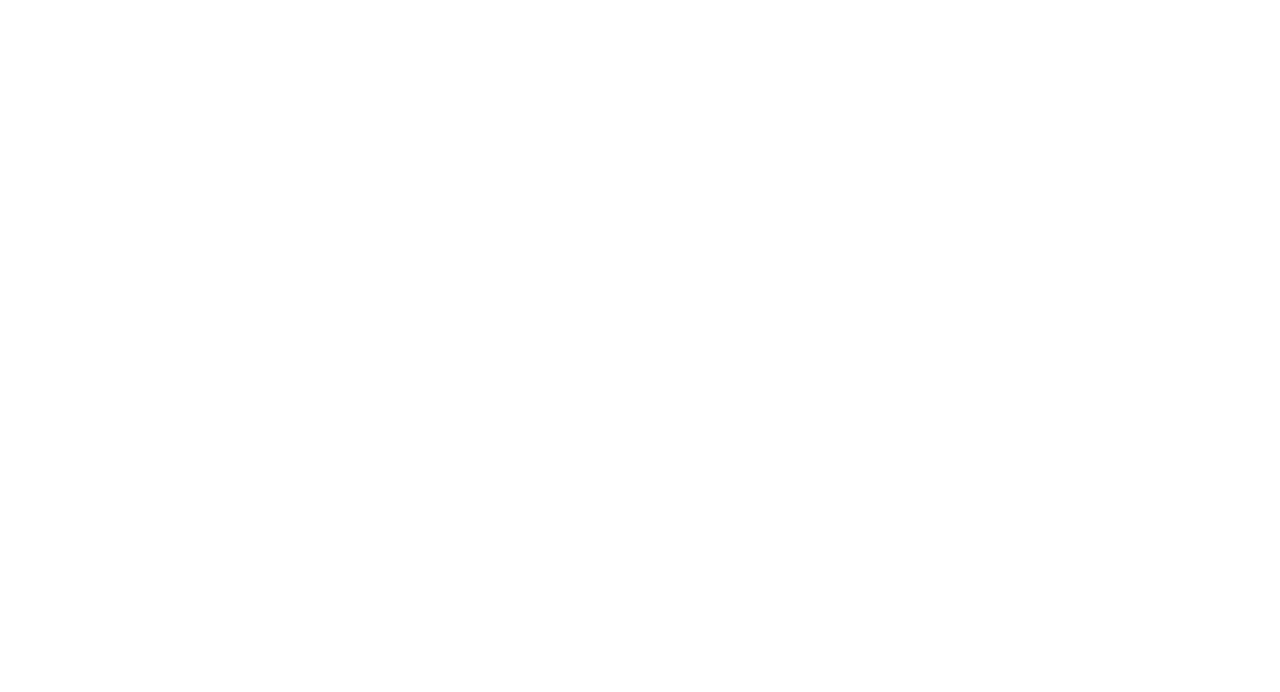
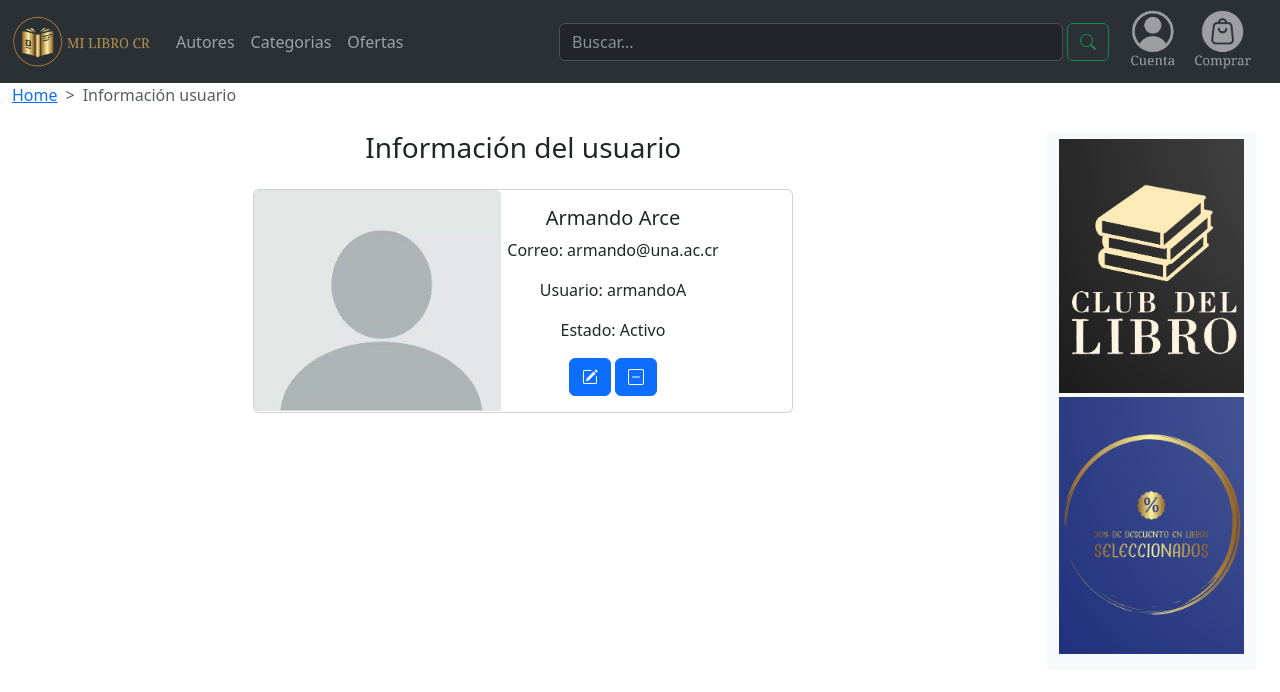
Before and after one commit to Fernanda-15/Proyecto-diseno-web, a website: page info-user.html in a window 1280 px wide. Drawn offline with nearby package versions, Linux system fonts and the light colour scheme.

Commit message:
Información del usuario

```diff
--- a/info-user.html
+++ b/info-user.html
@@ -0,0 +1,114 @@
+<!DOCTYPE html>
+<html lang="en">
+
+<head>
+    <meta charset="UTF-8">
+    <meta name="viewport" content="width=device-width, initial-scale=1.0">
+    <title>Proyecto III</title>
+    <link rel="stylesheet" href="node_modules/bootstrap/dist/css/bootstrap.min.css">
+    <link rel="stylesheet" href="https://cdn.jsdelivr.net/npm/bootstrap-icons@1.8.3/font/bootstrap-icons.css">
+    <script src="node_modules/bootstrap/dist/js/bootstrap.min.js"></script>
+    <link rel="icon" type="image/ico" href="imagenes/logo5.png">
+    <nav class="navbar bg-dark navbar-expand-lg bg-body-tertiary" data-bs-theme="dark">
+        <div class="container-fluid">
+            <a class="navbar-brand" href="index.html">
+                <img src="./imagenes/logo4.png" alt="Logo" style="width:140px;">
+            </a>
+            <button class="navbar-toggler" type="button" data-bs-toggle="collapse"
+                data-bs-target="#navbarSupportedContent" aria-controls="navbarSupportedContent" aria-expanded="false"
+                aria-label="Toggle navigation">
+                <span class="navbar-toggler-icon"></span>
+            </button>
+            <div class="collapse navbar-collapse" id="navbarSupportedContent">
+                <ul class="navbar-nav me-auto mb-2 mb-lg-0">
+                    <li class="nav-item">
+                        <a class="nav-link" href="#">Autores</a>
+                    </li>
+                    <li class="nav-item">
+                        <a class="nav-link" href="#">Categorias</a>
+                    </li>
+                    <li class="nav-item">
+                        <a class="nav-link" href="#">Ofertas</a>
+                    </li>
+                </ul>
+                <form class="d-flex w-50" role="search">
+                    <input class="form-control me-1" type="search" placeholder="Buscar..." aria-label="Search">
+                    <button class="btn btn-outline-success" type="submit"><i class="bi bi-search"></i></button>
+                </form>
+                <ul class="navbar-nav" style="margin-bottom: 4px;">
+                    <li class="nav-item" style="margin-left: 20px;">
+                        <a class="navbar-brand" href="login.html">
+                            <img src="./imagenes/cuenta.png" style="width:49px;">
+                        </a>
+                    </li>
+                    <li class="nav-item">
+                        <a class="navbar-brand" href="comprar.html">
+                            <img src="./imagenes/comprar.png" style="width:58px;">
+                        </a>
+                    </li>
+                </ul>
+            </div>
+        </div>
+    </nav>
+</head>
+
+<body>
+    <div class="container-fluid">
+        <nav style="--bs-breadcrumb-divider: '>';" aria-label="breadcrumb">
+            <ol class="breadcrumb">
+                <li class="breadcrumb-item"><a href="index.html">Home</a></li>
+                <li class="breadcrumb-item active" aria-current="page">Información usuario</li>
+            </ol>
+        </nav>
+        <div class="mt-4 me-4">
+            <div class="row justify-content-center">
+                <div class="col-10 order-1 text-center">
+                    <h3 class="mb-4">Información del usuario</h3>
+                    <div class="container-fluid d-flex justify-content-center align-items-center mt-3 ">
+                        <!--   <div class="card" style="width: 16rem;">
+                            <img src="imagenes/perfil.png" class="card-img-top" alt="...">
+                            <div class="card-body">
+                              <h5 class="card-title">Armando Arce</h5>
+                              <p class="card-text">Correo: armando@una.ac.cr</p>
+                              <p class="card-text">Usuario: armandoA</p>
+                              <p class="card-text">Estado: Activo</p>
+                              <a href="#" class="btn btn-primary"><i class="bi bi-pencil-square"></i></a>
+                              <a href="#" class="btn btn-primary"><i class="bi bi-dash-square"></i></a>
+                            </div>
+                          </div> -->
+                        <div class="card mb-3" style="width: 540px;">
+                            <div class="row g-0">
+                                <div class="col-md-4">
+                                    <img src="imagenes/perfil.png" class="card-img-top" alt="..." style="width: 247px;">
+                                </div>
+                                <div class="col-md-8">
+                                    <div class="card-body">
+                                        <h5 class="card-title">Armando Arce</h5>
+                                        <p class="card-text">Correo: armando@una.ac.cr</p>
+                                        <p class="card-text">Usuario: armandoA</p>
+                                        <p class="card-text">Estado: Activo</p>
+                                        <a href="index.html" class="btn btn-primary"><i class="bi bi-pencil-square"></i></a>
+                                        <a href="index.html" class="btn btn-primary"><i class="bi bi-dash-square"></i></a>
+                                    </div>
+                                </div>
+                            </div>
+                        </div>
+
+                    </div>
+                </div>
+                <div class="col-2 order-2 bg-light ">
+                    <div class="text-center mt-2 mb-3">
+                        <a href="club.html">
+                            <img src="./imagenes/club.png" style="width:100%; margin-bottom: 4px;">
+                        </a>
+                        <a href="club.html">
+                            <img src="./imagenes/descuento.png" style="width:100%;">
+                        </a>
+                    </div>
+                </div>
+
+            </div>
+        </div>
+</body>
+
+</html>
```
Also changed, not shown: registro.html (+1 -1 lines), imagenes/perfil.png (added).
